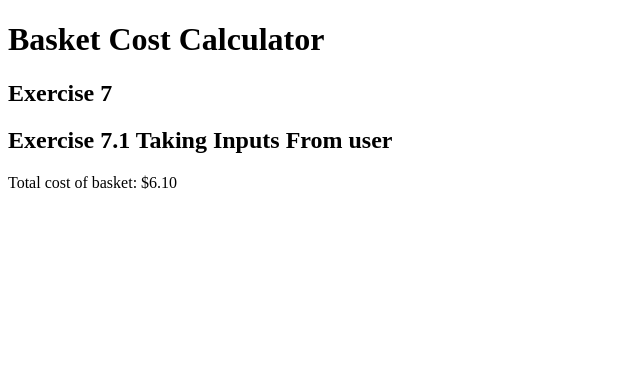
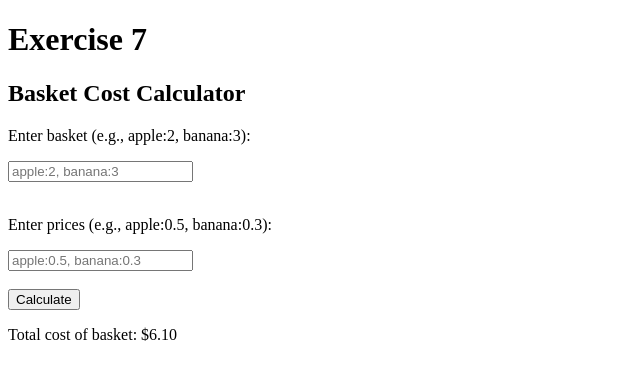
Before and after one commit to Saad982/Class2Exercise, a plain HTML site: page Exercise7.html in a window 1280 px wide. Shown: the whole page, without its empty margins (0-640 px from the left). Drawn offline with Linux system fonts and the light colour scheme.

Commit message:
taking input from user exercise 7.1

```diff
--- a/Exercise7.html
+++ b/Exercise7.html
@@ -5,10 +5,19 @@
     <title>Exercise 7 - 8 - 9</title>
 </head>
 <body>
-    <h1> Basket Cost Calculator</h1>
-    <h2>Exercise 7 </h2>
+    <h1>Exercise 7 </h1>
+    <h2> Basket Cost Calculator</h2>
 
-    <h2>Exercise 7.1 Taking Inputs From user</h2>
+
+<p>Enter basket (e.g., apple:2, banana:3):</p>
+  <input id="basketInput" type="text" placeholder="apple:2, banana:3"><br><br>
+
+  <p>Enter prices (e.g., apple:0.5, banana:0.3):</p>
+  <input id="pricesInput" type="text" placeholder="apple:0.5, banana:0.3"><br><br>
+
+  <button onclick="prepareData()">Calculate</button>
+
+  <p id="result"></p>
 
 
 <script>
```
